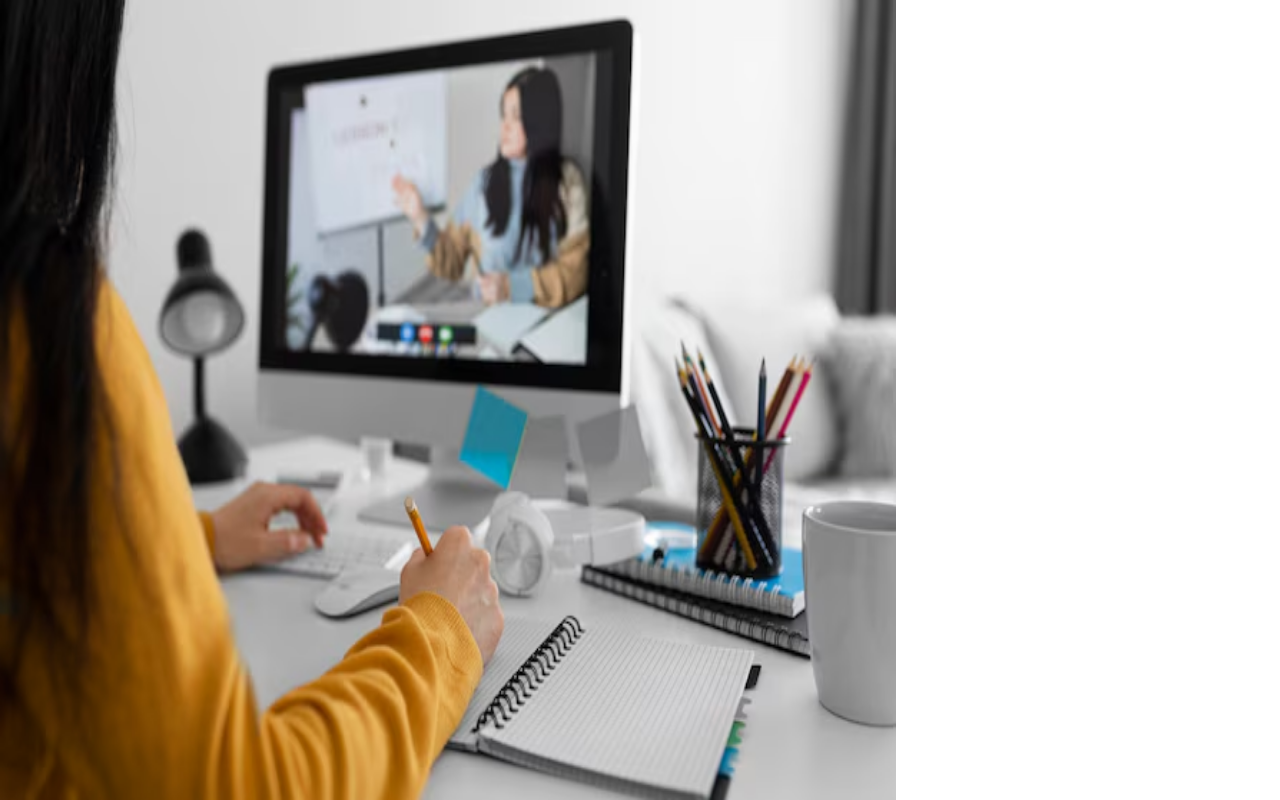
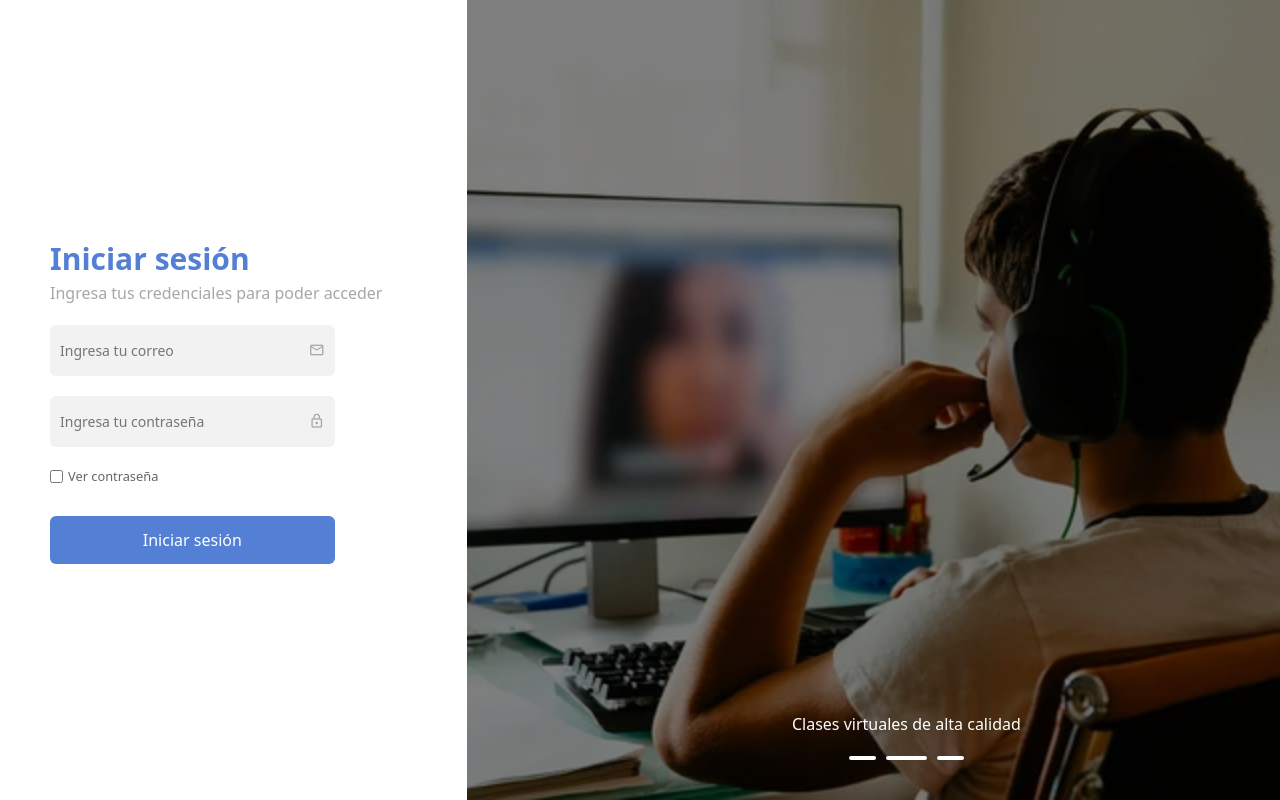
Before and after one commit to Samue2408/myTeacher, a Vue app: page /user/login in a window 1280 px wide. Built offline with nearby package versions, Linux system fonts and the light colour scheme.

Commit message:
Adding directory shared

```diff
--- a/index.html
+++ b/index.html
@@ -1,14 +1,18 @@
 <!DOCTYPE html>
 <html lang="">
+
 <head>
   <meta charset="UTF-8">
   <link rel="icon" href="/favicon.ico">
-    <link href="https://fonts.googleapis.com/icon?family=Material+Icons" rel="stylesheet">
   <meta name="viewport" content="width=device-width, initial-scale=1.0">
   <title>Vite App</title>
+  <link href="https://fonts.googleapis.com/icon?family=Material+Icons" rel="stylesheet">
+  <link href="https://fonts.googleapis.com/css2?family=Material+Icons+Outlined" rel="stylesheet">
 </head>
+
 <body>
   <div id="app"></div>
   <script type="module" src="/src/main.js"></script>
 </body>
+
 </html>
--- a/src/_global.css
+++ b/src/_global.css
@@ -6,19 +6,31 @@
   --color-primary: #537FD5;
   --color-primary-dark: #3a5fb0;
   --color-primary-light: #7aa3e8;
+  --color-primary-light-2: #eef4ff;
+  --color-white: #FFF;
 
   --color-bg: #ffffff;
   --color-text: #222222;
   --color-muted: #666666;
   --color-border: #e0e0e0;
 
+  --color-gray: rgb(167, 167, 167);
+
   /* Tipografía */
-  --font-family-base: 'Inter', system-ui, -apple-system, BlinkMacSystemFont, 'Segoe UI',
+  --font-family-base: 'Montserrat', system-ui, -apple-system, BlinkMacSystemFont, 'Segoe UI',
     Roboto, 'Helvetica Neue', Arial, sans-serif;
 
   --font-size-base: 16px;
   --font-size-sm: 14px;
   --font-size-lg: 18px;
+
+  --font-10: clamp(10px,1vw,12px);
+  --font-12: clamp(12px,1vw,14px);
+  --font-14: clamp(14px,1vw,16px);
+  --font-16: clamp(16px,1vw,18px);
+  --font-18: clamp(18px,1vw,20px);
+  --font-20: clamp(20px,1vw,22px);
+  --font-30: clamp(30px,1vw,40px);
 
   /* Espaciados */
   --spacing-xs: 0.25rem;
--- a/src/auth/components/login/login.vue
+++ b/src/auth/components/login/login.vue
@@ -1,13 +1,110 @@
 <template>
   <main class="login">
     <figure class="login-image">
-        <img src="/public/img/auth/meet-virtual.jpg" alt="">
+      <!-- Imagen dinámica -->
+      <img :src="slides[currentIndex].img" :alt="slides[currentIndex].text" />
+
+      <!-- Indicadores -->
+      <div class="login-image--indicator">
+        <span>{{ slides[currentIndex].text }}</span>
+        <div class="steps">
+          <div
+            v-for="(slide, i) in slides"
+            :key="i"
+            class="step"
+            :class="{ active: i === currentIndex }"
+          ></div>
+        </div>
+      </div>
     </figure>
-    <aside class="login-forms"></aside>
+
+    <aside class="login-forms">
+      <form action="" class="form">
+        <header class="form-header">
+          <h1 class="form--title">Iniciar sesión</h1>
+          <span class="form--description"
+            >Ingresa tus credenciales para poder acceder</span
+          >
+        </header>
+
+        <!-- Input email -->
+        <div class="user-name">
+          <inputDefault
+            v-model="email"
+            type="email"
+            placeholder="Ingresa tu correo"
+            icon="email"
+          />
+        </div>
+
+        <!-- Input password -->
+        <div class="password">
+          <inputDefault
+            v-model="password"
+            :type="passwordType"
+            placeholder="Ingresa tu contraseña"
+            icon="lock"
+          />
+
+          <div class="view-password">
+            <input type="checkbox" v-model="showPassword" />
+            <span>Ver contraseña</span>
+          </div>
+        </div>
+
+        <!-- Submit -->
+        <button class="form-submit" type="submit">
+          <span>Iniciar sesión</span>
+        </button>
+      </form>
+    </aside>
   </main>
 </template>
 
-<script setup lang="ts"></script>
+<script setup lang="ts">
+import { onMounted, onUnmounted, ref, watch } from "vue";
+import inputDefault from "../../../shared/components/input.vue";
+
+// Controllers
+const email = ref("");
+const password = ref("");
+
+const passwordType = ref<"text" | "password">("password");
+const showPassword = ref(false);
+
+watch(showPassword, (value) => {
+  passwordType.value = value ? "text" : "password";
+});
+
+// Slides
+const slides = ref([
+  {
+    img: "/public/img/auth/meet-virtual.jpg",
+    text: "¡Cumple tus sueños de estudiar!",
+  },
+  {
+    img: "/public/img/auth/videolecture.png",
+    text: "Clases virtuales de alta calidad",
+  },
+  {
+    img: "/public/img/auth/virtual-class.jpg",
+    text: "Aprende a tu propio ritmo",
+  },
+]);
+
+const currentIndex = ref(0);
+let interval: number | undefined;
+
+onMounted(() => {
+  interval = window.setInterval(() => {
+    currentIndex.value = (currentIndex.value + 1) % slides.value.length;
+  }, 4000);
+});
+
+onUnmounted(() => {
+  clearInterval(interval);
+});
+</script>
 
 <style scoped>
 .login {
@@ -15,27 +112,141 @@
   height: 100vh;
   display: flex;
   align-items: center;
-  justify-content: space-between;
+  flex-direction: row-reverse;
+  justify-content: center;
 }
 
-.login
-.login-image, .login-forms{
-    width: 30%;
-    height: 100%;
-    display: flex;
-    flex-direction: column;
+.login .login-image {
+  width: 70%;
+  height: 100%;
+  object-fit: cover;
+  position: relative;
+  overflow: hidden;
 }
 
-.login .login-image{
-    width: 70%;
-    height: 100%;
-    object-fit: cover;
+.login .login-image img {
+  width: 100%;
+  height: 100%;
+  object-fit: cover;
+  transition: opacity 0.8s ease-in-out;
 }
 
-.login .login-image img{
-    width: 100%;
-    height: 100%;
+.login .login-image::after {
+  content: "";
+  position: absolute;
+  left: 0;
+  top: 0;
+  width: 100%;
+  height: 100%;
+  background-color: rgba(0, 0, 0, 0.5);
+  background-blend-mode: multiply;
+  z-index: 0;
 }
 
+.login .login-image .login-image--indicator {
+  position: absolute;
+  bottom: 30px;
+  left: 40%;
+  z-index: 1;
+  display: flex;
+  flex-direction: column;
+  gap: 10px;
+}
 
+.login .login-image .login-image--indicator span {
+  color: var(--color-white);
+}
+
+.login .login-image .login-image--indicator .steps {
+  width: 50%;
+  margin: 0 auto;
+  height: 10px;
+  padding-block: 12px;
+  display: flex;
+  align-items: center;
+  justify-content: space-between;
+  gap: 10px;
+}
+
+.login .login-image .login-image--indicator .steps .step {
+  width: calc(100% / 3);
+  height: 4px;
+  border-radius: 10px;
+  background-color: var(--color-white);
+  transition: width 0.5s ease;
+}
+
+.login .login-image .login-image--indicator .steps .step.active {
+  width: 60px;
+}
+
+.login .login-forms {
+  display: flex;
+  flex-direction: column;
+  align-items: center;
+  justify-content: center;
+  padding: 10px;
+  box-sizing: border-box;
+  width: 40%;
+  height: 100%;
+}
+
+.login .login-forms form {
+  width: 100%;
+  height: 80%;
+  border-radius: 6px;
+  background-color: var(--color-white);
+  display: flex;
+  flex-direction: column;
+  align-items: start;
+  justify-content: center;
+  gap: 20px;
+  padding-left: 40px;
+}
+
+.login .login-forms form .form--title {
+  color: var(--color-primary);
+  font-weight: 700;
+  font-size: var(--font-30);
+}
+
+.login .login-forms form .form--description {
+  font-size: var(--font-16);
+  color: var(--color-gray);
+}
+
+.login .login-forms form .user-name,
+.password {
+  width: 70%;
+  display: flex;
+  flex-direction: column;
+  gap: 10px;
+}
+
+.login .login-forms form .password .view-password {
+  padding-block: 10px;
+  display: flex;
+  align-items: center;
+  gap: 5px;
+  font-size: var(--font-12);
+  color: var(--color-muted);
+}
+
+.login .login-forms form .form-submit {
+  background-color: var(--color-primary);
+  color: var(--color-white);
+  padding: 10px;
+  padding-block: 12px;
+  box-sizing: border-box;
+  width: 70%;
+  border-radius: 6px;
+  display: flex;
+  justify-content: center;
+  align-items: center;
+  transition: background 0.5s ease;
+}
+
+.login .login-forms form .form-submit:hover {
+  background-color: var(--color-primary-dark);
+}
 </style>
--- a/src/main.js
+++ b/src/main.js
@@ -3,6 +3,7 @@ import App from './App.vue'
 import router from './router';
 
 import "./_global.css";
+import "./shared/styles/loader.css";
 
 const app = createApp(App);
 app.use(router);
--- a/src/shared/components/input.vue
+++ b/src/shared/components/input.vue
@@ -30,8 +30,8 @@ const onInput = (e: Event) => {
       class="input-field"
     />
 
-    <span v-if="icon" class="input-icon">
-      <i :class="`icon-${icon}`"></i>
+    <span v-if="icon" class="input-icon material-icons-outlined" >
+      {{ icon  }}
     </span>
   </div>
 </template>
@@ -41,8 +41,8 @@ const onInput = (e: Event) => {
   display: flex;
   align-items: center;
   background: #f2f2f2;
-  border-radius: 8px;
-  padding: 6px 10px;
+  border-radius: 6px;
+  padding: 15px 10px;
   width: 100%;
   max-width: 400px;
 }
@@ -61,7 +61,7 @@ const onInput = (e: Event) => {
 }
 
 .input-icon {
-  color: #666;
+  color: var(--color-gray);
   margin-left: 8px;
   font-size: 16px;
   display: flex;
--- /dev/null
+++ b/src/shared/styles/loader.css
@@ -0,0 +1,15 @@
+.loader {
+    border: 3px solid #f3f3f3;
+    border-top: 3px solid transparent;
+    border-radius: 50%;
+    width: 20px;
+    height: 20px;
+    animation: spin 1s linear infinite;
+    margin: auto;
+    display: block;
+}
+
+@keyframes spin {
+    0% { transform: rotate(0deg); }
+    100% { transform: rotate(360deg); }
+}
```
Also changed, not shown: public/img/auth/videolecture.png, public/img/auth/virtual-class.jpg. Lines whose indentation alone changed are shown as unchanged.
